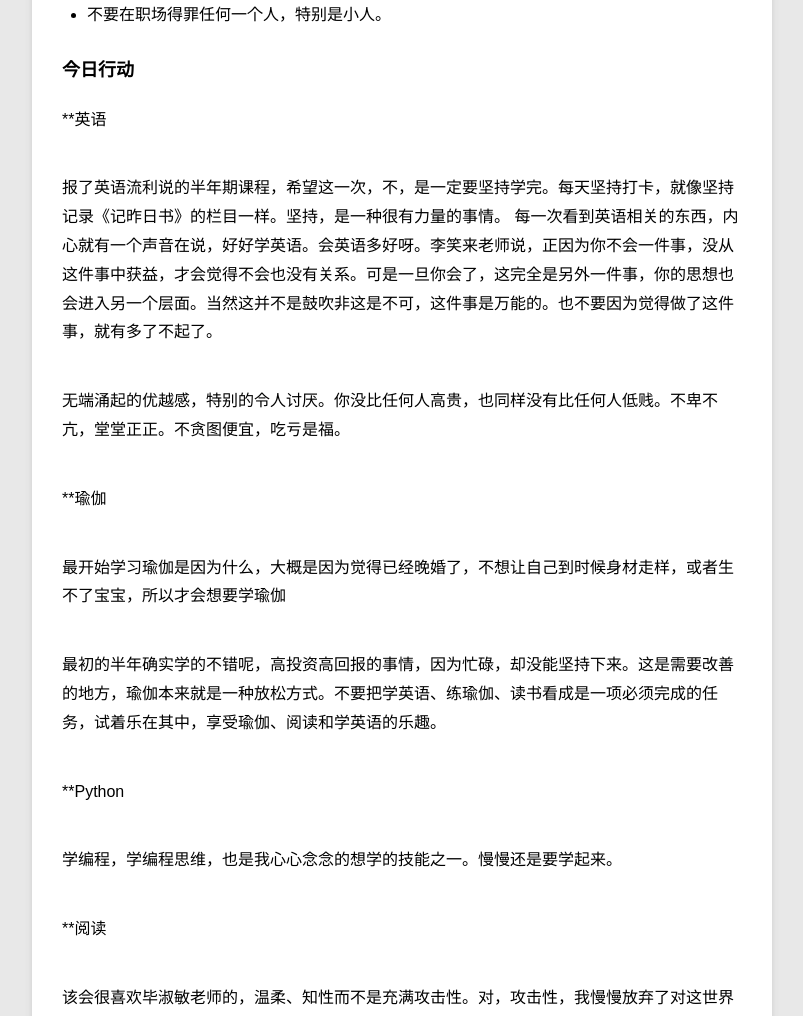
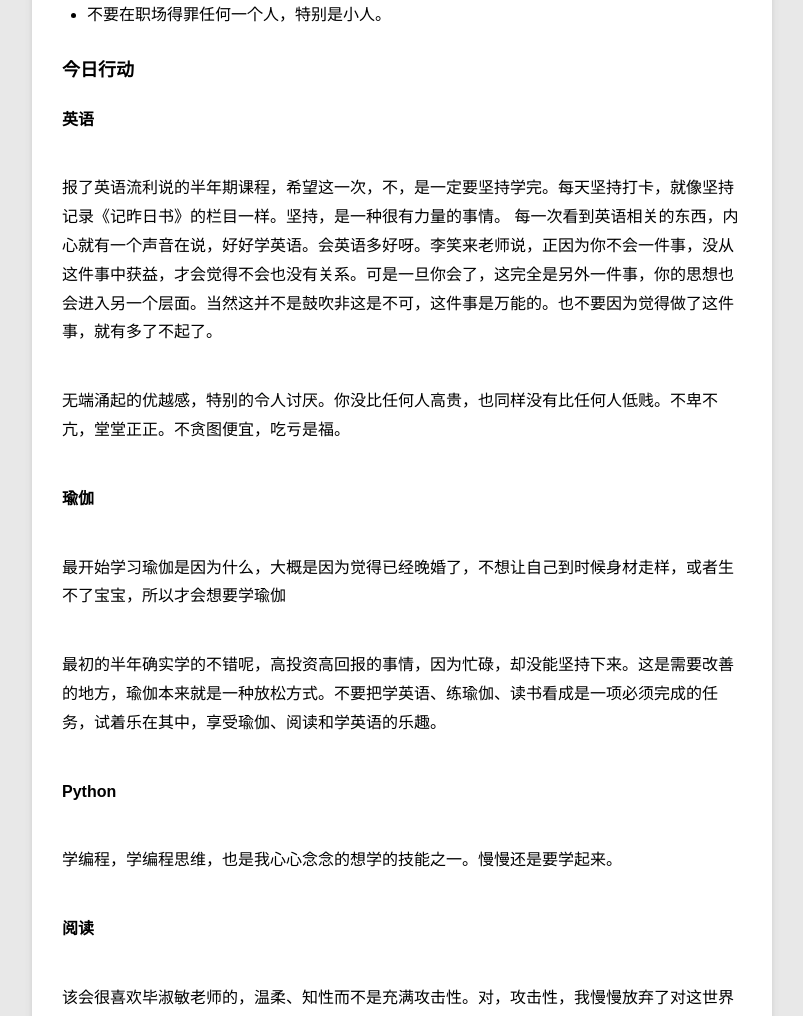
Before and after one commit to violettianjie/violettianjie.github.io, a Jekyll site: the page built from _posts/blog/2018-07-21-About-Today.md, in a window 1280 px wide and 1400 px high, scrolled down 1474 px. Shown: the part 149-1165 px from the top of the window, without its empty margins (78-881 px from the left). Built offline with Jekyll 4.4.1, drawn with Linux system fonts in a browser that asks for light colours.

```diff
--- a/_posts/blog/2018-07-21-About-Today.md
+++ b/_posts/blog/2018-07-21-About-Today.md
@@ -30,24 +30,24 @@ category: blog
 
 ### 今日行动
 
-**英语
+**英语**
 
   报了英语流利说的半年期课程，希望这一次，不，是一定要坚持学完。每天坚持打卡，就像坚持记录《记昨日书》的栏目一样。坚持，是一种很有力量的事情。
   每一次看到英语相关的东西，内心就有一个声音在说，好好学英语。会英语多好呀。李笑来老师说，正因为你不会一件事，没从这件事中获益，才会觉得不会也没有关系。可是一旦你会了，这完全是另外一件事，你的思想也会进入另一个层面。当然这并不是鼓吹非这是不可，这件事是万能的。也不要因为觉得做了这件事，就有多了不起了。
 
   无端涌起的优越感，特别的令人讨厌。你没比任何人高贵，也同样没有比任何人低贱。不卑不亢，堂堂正正。不贪图便宜，吃亏是福。
 
-**瑜伽
+**瑜伽**
 
   最开始学习瑜伽是因为什么，大概是因为觉得已经晚婚了，不想让自己到时候身材走样，或者生不了宝宝，所以才会想要学瑜伽
 
   最初的半年确实学的不错呢，高投资高回报的事情，因为忙碌，却没能坚持下来。这是需要改善的地方，瑜伽本来就是一种放松方式。不要把学英语、练瑜伽、读书看成是一项必须完成的任务，试着乐在其中，享受瑜伽、阅读和学英语的乐趣。
 
-**Python
+**Python**
 
   学编程，学编程思维，也是我心心念念的想学的技能之一。慢慢还是要学起来。
 
-**阅读
+**阅读**
 
   该会很喜欢毕淑敏老师的，温柔、知性而不是充满攻击性。对，攻击性，我慢慢放弃了对这世界的攻击性，开始跟这世界和解。温柔以待，对自己，亦或是对别人。
 
```
